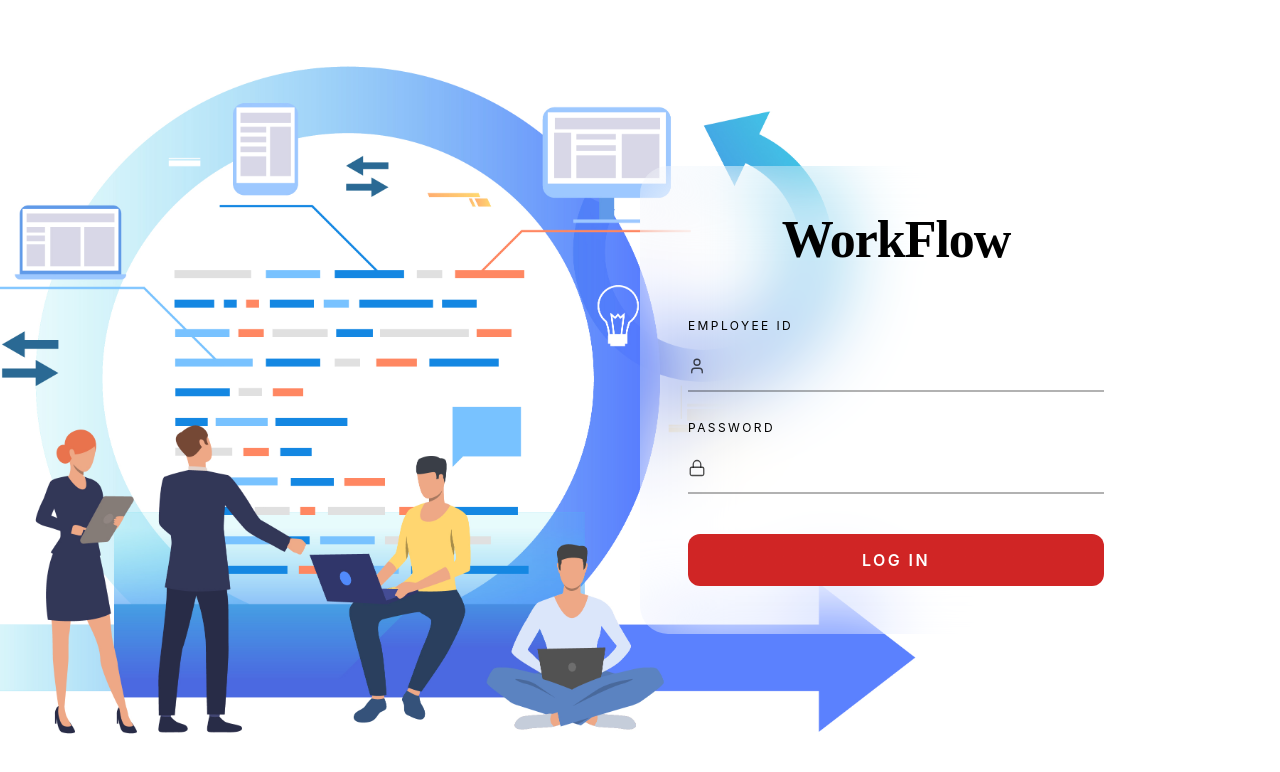
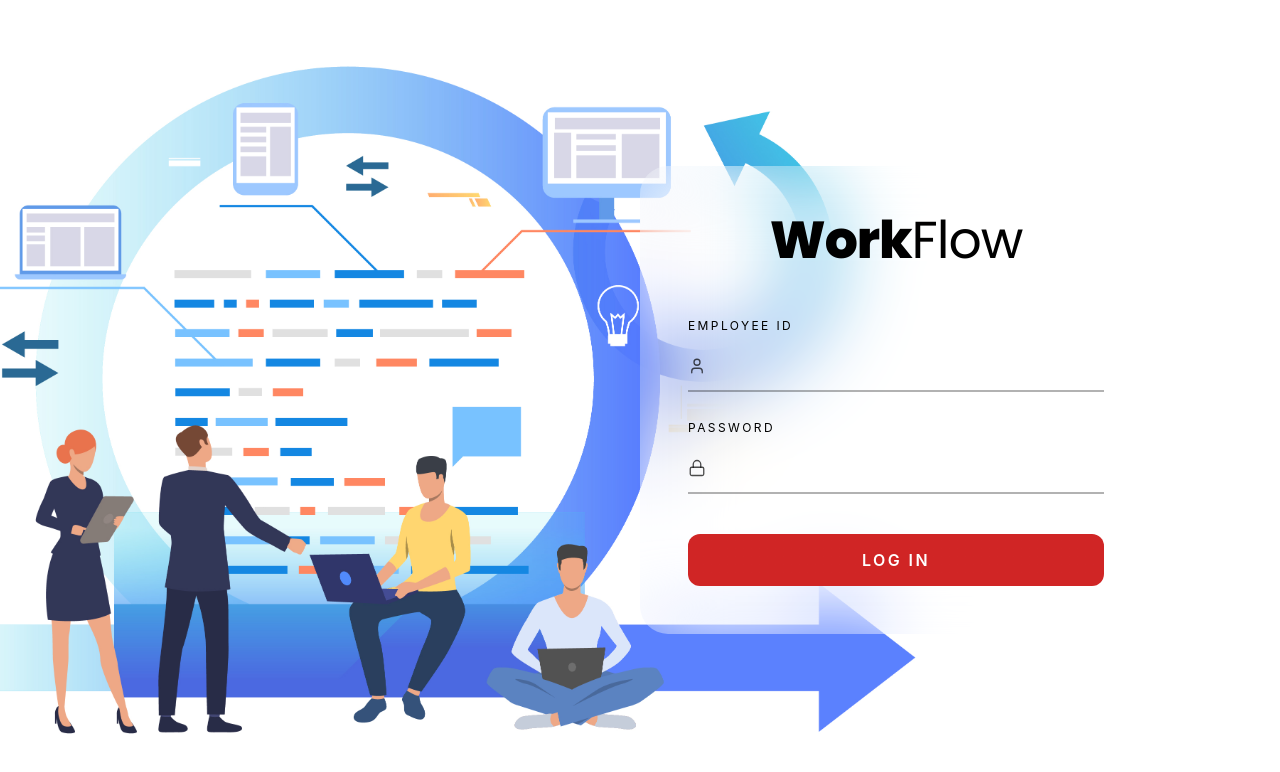
Before and after one commit to aadhivishnu04/crm-frontend, a React (Vite) app: page /login in a window 1280 px wide. Shown: the top 772 px of the page. Built offline with nearby package versions, Linux system fonts and the light colour scheme.

Commit message:
Fix: Added missing Operations fields to Lead schema

```diff
--- a/src/pages/Fulfillment.jsx
+++ b/src/pages/Fulfillment.jsx
@@ -8,7 +8,7 @@
 } from 'lucide-react';
 
 // ─── NETWORK CONFIGURATION ────────────────────────────────────────────────────
-const API_BASE_URL = "https://crm-backend-l87w.onrender.com/api";
+const API_BASE_URL = "https://crm-backend3-1y9k.onrender.com/api";
 
 const INDIAN_DESTINATION_KEYWORDS = [
     'india', 'chennai', 'mumbai', 'delhi', 'new delhi', 'bangalore', 'bengaluru',
--- a/src/pages/Login.jsx
+++ b/src/pages/Login.jsx
@@ -37,7 +37,7 @@
     useEffect(() => {
         const link = document.createElement('link');
         link.rel = 'stylesheet';
-        link.href = 'https://fonts.googleapis.com/css2?family=Poppins:ital,wght@0,100;0,200;0,300;0,400;0,500;0,600;0,700;0,800;0,900;1,100;1,200;1,300;1,400;1,500;1,600;1,700;1,800;1,900&display=swap';
+        link.href = 'https://fonts.googleapis.com/css2?family=Poppins:ital,wght@0,100;0,200;0,300;0,400;0,500;0,600;0,700;0,800;0,900;1,100;1,200;1,300;1,400;1,500;1,600;1,700;1,800;1,900&family=Roboto:ital,wght@0,100..900;1,100..900&display=swap';
         document.head.appendChild(link);
         return () => document.head.removeChild(link);
     }, []);
@@ -130,10 +130,10 @@
                 {/* Wordmark */}
                 <h2
                     className="text-center text-[2.25rem] sm:text-[2.75rem] md:text-[3.25rem] leading-none mb-3 select-none"
-                    style={{ fontFamily: "'Fraunces', serif", letterSpacing: '-0.02em' }}
+                    style={{ fontFamily: "'Poppins', sans-serif", letterSpacing: '-0.02em' }}
                 >
                     <span className="text-black" style={{ fontWeight: 800 }}>Work</span>
-                    <span className="text-black" style={{ fontWeight: 800 }}>Flow</span>
+                    <span className="text-black" style={{ fontWeight: 400 }}>Flow</span>
                 </h2>
 
                 {/* Signature accent rule, draws in on load */}
```
